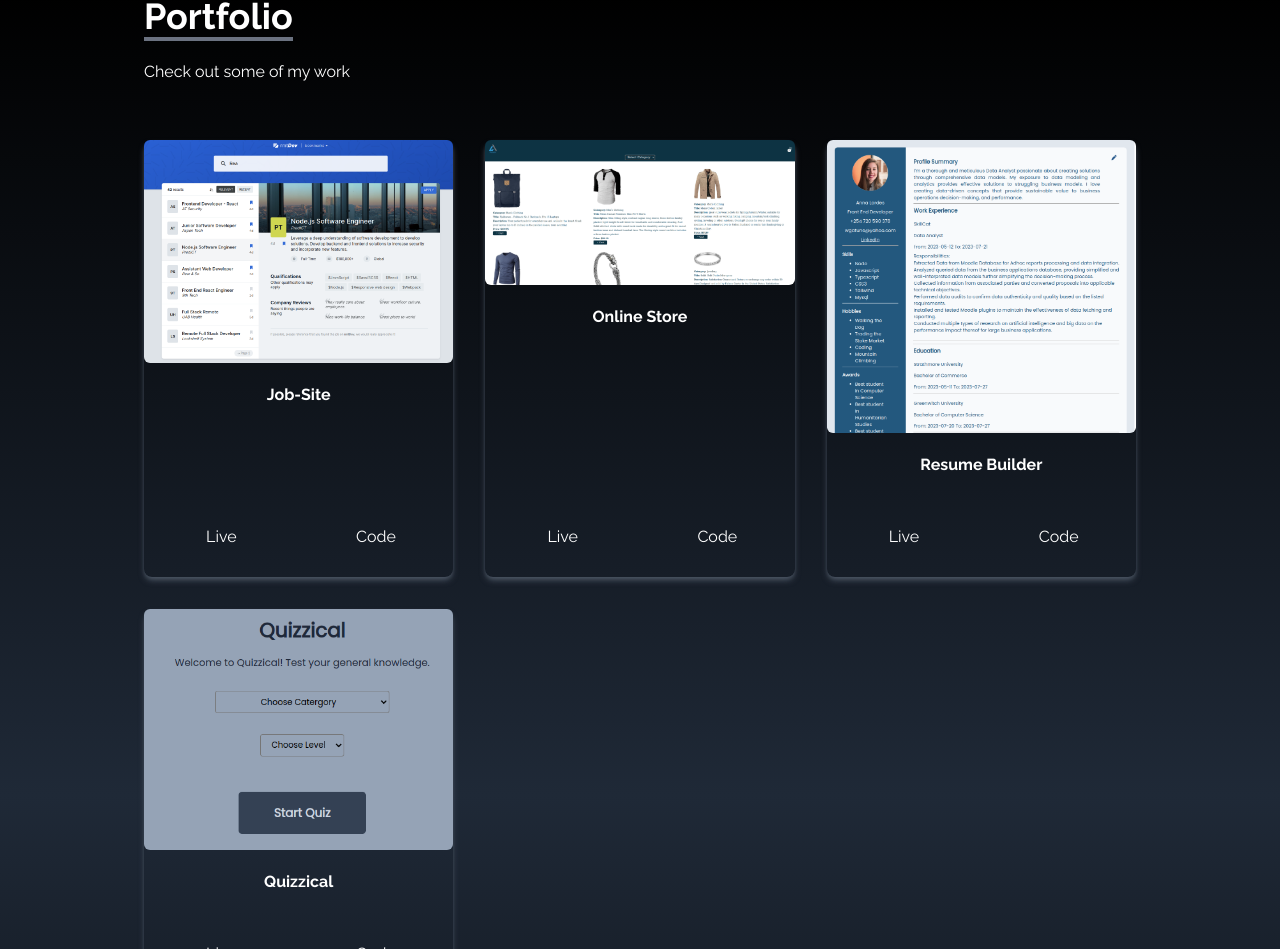
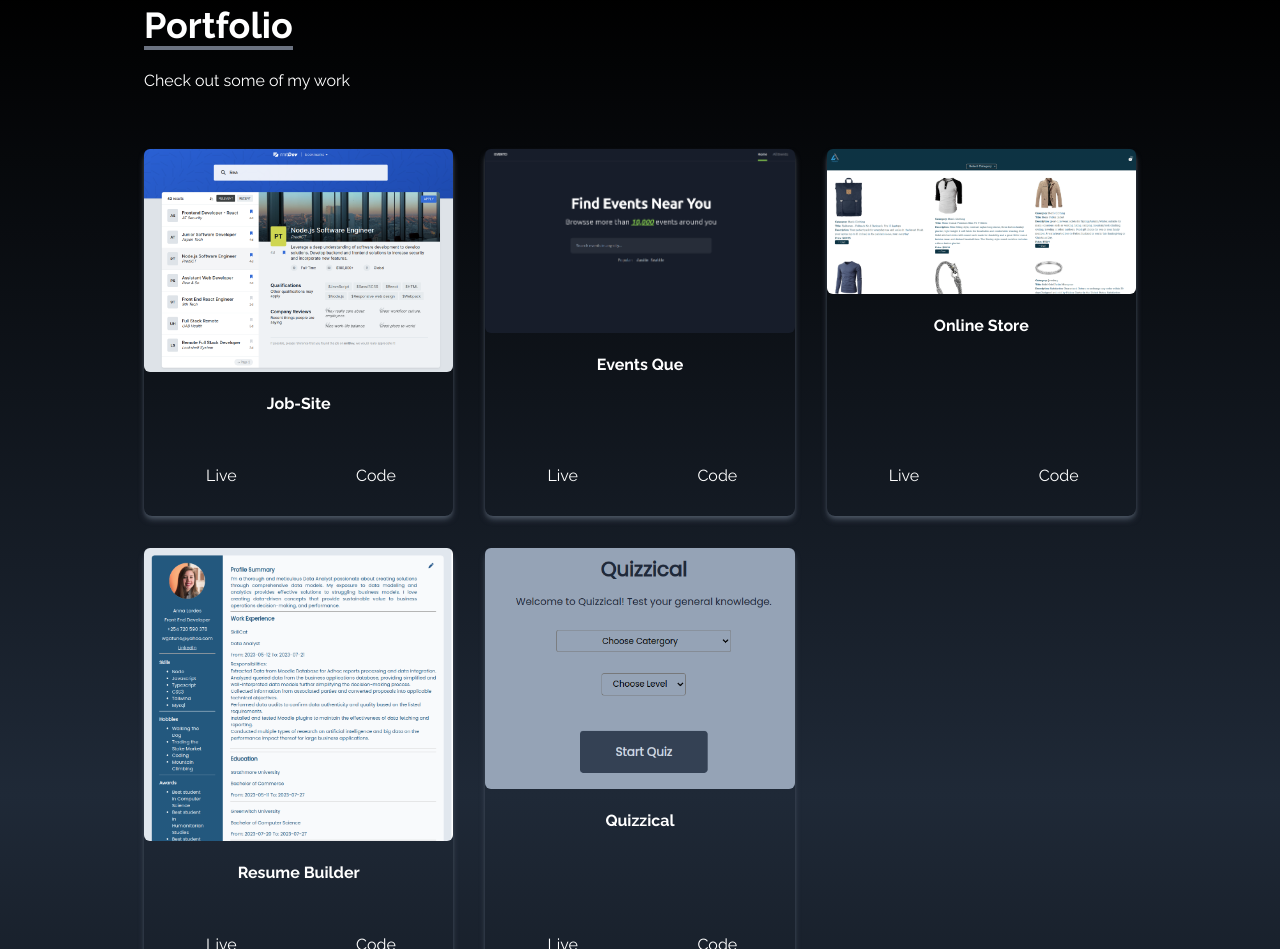
Before and after one commit to SteveMuiyuro/Portfolio_Site, a React (Vite) app: page / in a window 1280 px wide. Shown: the part 1605-2554 px from the top of the page. Built offline with nearby package versions, Linux system fonts and the light colour scheme; a web font is replaced by a local one.

Commit message:
add eventsque project

```diff
--- a/src/components/Portfolio.jsx
+++ b/src/components/Portfolio.jsx
@@ -3,6 +3,7 @@ import Quizzical from "../assets/portfolio/Quizzical.png";
 import Resume from "../assets/portfolio/Resume.png";
 import Ecommerce from "../assets/portfolio/ecommerce-store.png";
 import JobSite from  "../assets/portfolio/Job-Site.png"
+import EventsQue from "../assets/portfolio/eventsque.png"
 
 export default function Portfolio() {
   const portfolios = [
@@ -17,20 +18,29 @@ export default function Portfolio() {
 
     {
       id: 2,
+      src: EventsQue,
+      codeUrl: "https://github.com/SteveMuiyuro/eventsque",
+      liveUrl: "https://eventsque.vercel.app/",
+      name: "Events Que"
+
+    },
+
+    {
+      id: 3,
       src: Ecommerce,
       codeUrl: "https://github.com/SteveMuiyuro/Project_OnlineStore",
       liveUrl: "https://daintystore.netlify.app/",
       name: "Online Store",
     },
     {
-      id: 3,
+      id: 4,
       src: Resume,
       codeUrl: "https://github.com/SteveMuiyuro/Project_Resume_Builder",
       liveUrl: "https://projectresumebuilder.netlify.app/",
       name: "Resume Builder",
     },
     {
-      id: 4,
+      id: 5,
       src: Quizzical,
       codeUrl: "https://github.com/SteveMuiyuro/Project_Quizzical",
       liveUrl: "https://project-quizzical.netlify.app/",
@@ -75,6 +85,7 @@ export default function Portfolio() {
               <p className="text-center p-5 font-bold">{name}</p>
 
             </div>
+
               <div className="flex items-center justify-center">
                 <button
                   className="w-1/2 px-6 py-3 m-4 duration-200 hover:scale-105"
```
Also changed, not shown: src/assets/portfolio/eventsque.png (added).
